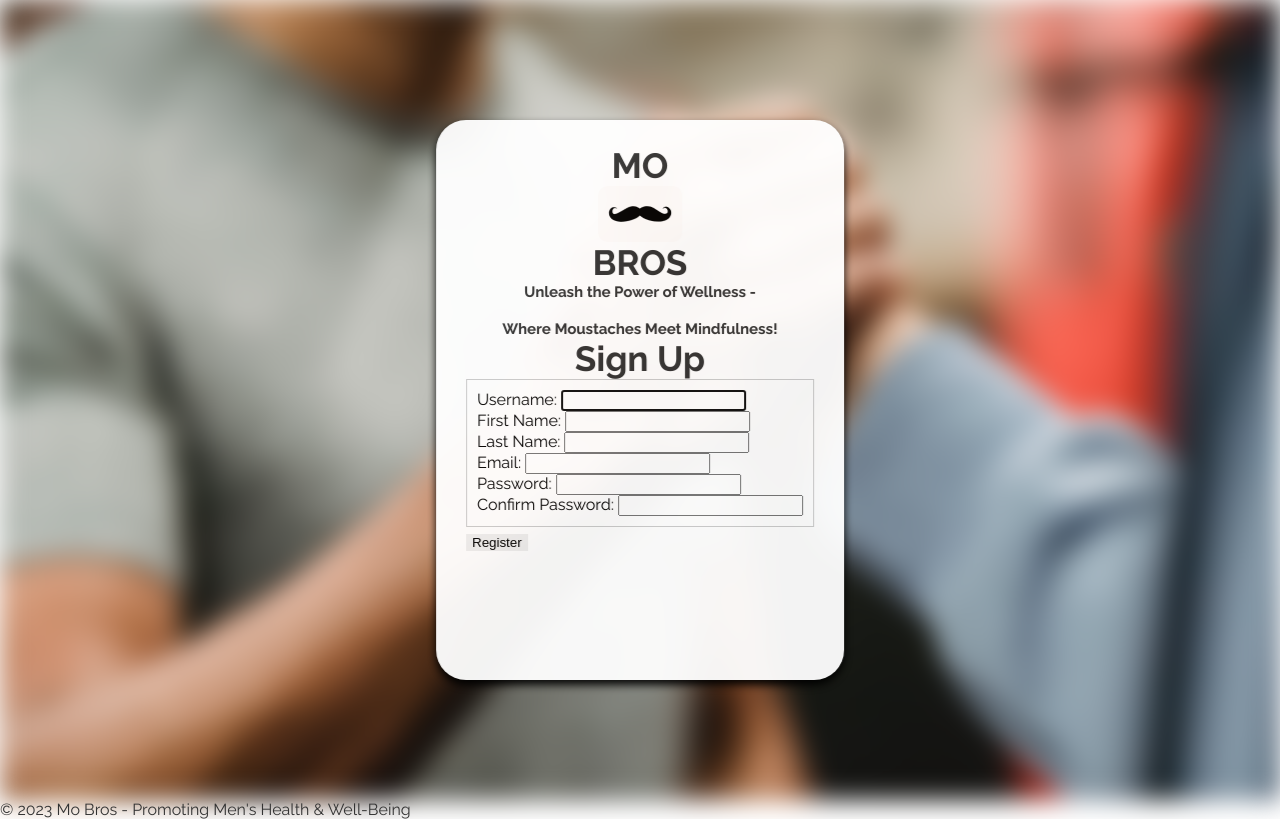
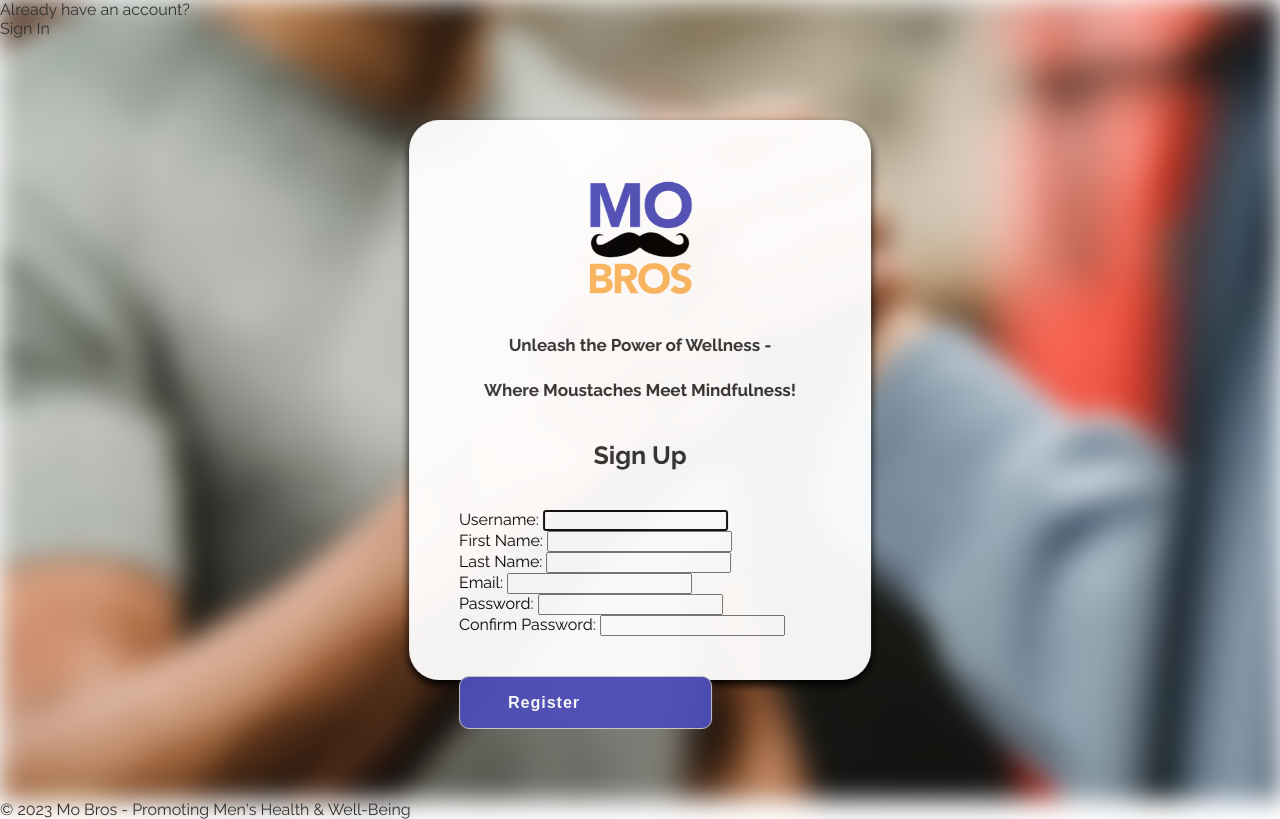
Before and after one commit to CraigThomasson/moBros, a Django app: page /user/register/ in a window 1280 px wide. Shown: the part 19-838 px from the top of the page. Run offline with Django 4.2, Linux system fonts and the light colour scheme.

Commit message:
Further styling of reg page

```diff
--- a/static/css/register.css
+++ b/static/css/register.css
@@ -56,9 +56,11 @@ button {
 .chart-container {
     position: relative;
     margin: auto;
-    height: 40vh;   /* Adjust the height as needed */
-    width: 80vw;    /* Adjust the width as needed */
+    height: 40vh;
+    width: 80vw;
 }
+
+/* Styling for Registration Page */
 
 .registration_page {
     min-height: 100vh;
@@ -73,7 +75,7 @@ button {
     bottom: 0;
     left: 0;
     min-height: 100vh;
-    background-image: url(./media/mens_wellness_v2.jpg);
+    background-image: url(/static/media/mens_wellness_v2.jpg);
     filter: blur(13px);
     pointer-events: none;
     background-repeat: no-repeat;
@@ -90,33 +92,36 @@ button {
     box-shadow: 0 5px 8px;
     border-radius: 30px;
     background: var(--white);
-    padding: 30px;
+    padding: 50px;
     opacity: 0.95;
     pointer-events: auto;
     z-index: 1;
-    max-width: 800px;
     height: 70vh;
     display: flex;
     align-items: center;
     flex-direction: column;
 }
 
-.registration_moustache {
+.logo {
     display: block;
     margin: auto;
     border-radius: 10px;
     background-repeat: no-repeat;
     background-position: center center;
+    max-width: 30%;
+    max-height: 30%;
 }
 
 .registration_page .registration_area h2 {
+    font-size: 25px;
     text-align: center;
-    font-size: 35px;
+    margin: 40px;
 }
 
 .registration_page .registration_area h3 {
+    font-size: 17px;
     text-align: center;
-    font-size: 15px;
+    margin: 25px;
 }
 
 .registration_page .registration_area form {
@@ -127,10 +132,21 @@ button {
     width: 100%;
 }
 
-.registration_page .registration_area .registration .registration_inputs {
-    width: 100%;
+.registration_page .registration_area .registration .btn-container {
+    width: 70%;
+    margin: 10px 0;
     border: 1px solid #ccc;
-    background: #FFF;
-    margin: 0 0 5px;
+    background: var(--purple);
+    color: var(--white);
     padding: 10px;
+    display: flex;
+    justify-content: space-between;
+    align-items: center;
+    margin-top: 40px;
+    padding: 1rem 3rem;
+    border-radius: 10px;
+    font: 700 1rem/1.2 sans-serif;
+    letter-spacing: 1px;
+    transition: all 0.3s ease-in-out;
+    text-align: center;
 }
--- a/user_profile/templates/user_profiles/register.html
+++ b/user_profile/templates/user_profiles/register.html
@@ -9,11 +9,8 @@
 <section class="registration_page">
     <div class="registration_area">
         <form method="post" class="registration">
-            <h2>MO</h2>
-            <img class="registration_moustache" src="/static/css/media/moustache-clipart-moustache-md.png" alt="Moustache Image" title="Image of Moustache"></=>
-            <h2>BROS</h2>
+            <img class="logo" src="/static/images/logo.png" alt="Moustache Image" title="Image of Moustache">
             <h3>Unleash the Power of Wellness -</h3>
-            <br>
             <h3>Where Moustaches Meet Mindfulness!</h3>
             <h2>Sign Up</h2>
             {% csrf_token %}
@@ -61,8 +58,12 @@
                     {% endif %}
                 </div>
             </section>
-            <button type="submit" name="submit" class="submit_button" data-submit="...Registering">Register</button>
+            <button type="submit" name="submit" class="btn-container" data-submit="...Registering">Register</button>
         </form>
+    </div>
+    <div class="sign-in-already">
+        <p>Already have an account?</p>
+        <p>Sign In</p>
     </div>
 </section>
 
```
Also changed, not shown: static/css/home.css (+8 -0 lines), static/media/mens_wellness_v2.jpg (renamed from static/css/media/mens_wellness_v2.jpg), static/media/moustache-clipart-moustache-md.png (renamed from static/css/media/moustache-clipart-moustache-md.png).
